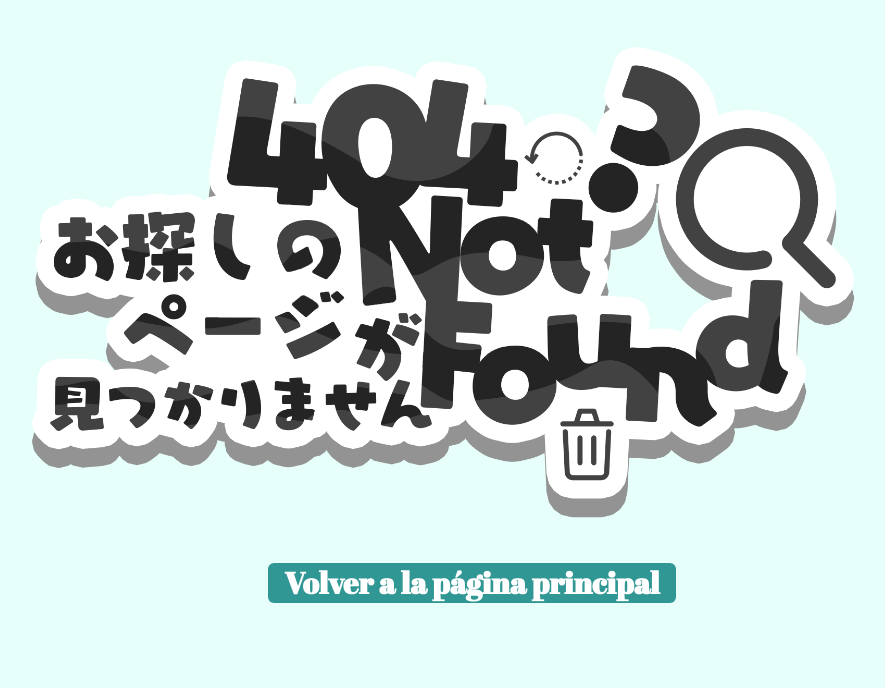
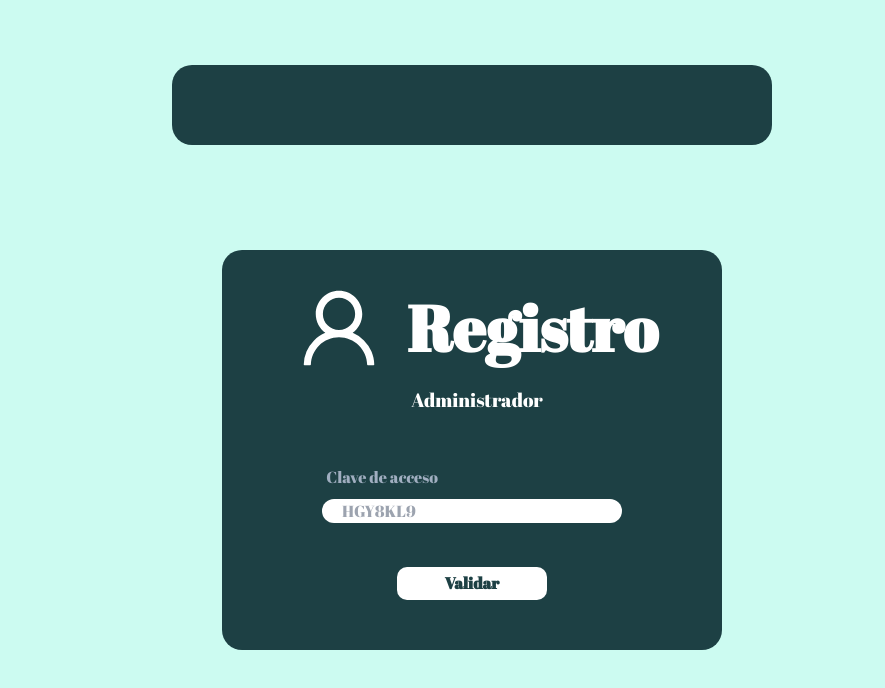
Before and after one commit to TairuOrg/client, a Next.js app: page /sign-up in a window 1280 px wide. Before the commit this address had no page. Shown: the top 688 px of the page, without its empty margins (168-1053 px from the left). Built offline with nearby package versions, Linux system fonts and the light colour scheme.

Commit message:
signup view step1 partially

```diff
--- a/package.json
+++ b/package.json
@@ -31,13 +31,13 @@
     "zustand": "^4.5.2"
   },
   "devDependencies": {
-    "@types/node": "^20",
-    "@types/react": "^18",
+    "@types/node": "20.13.0",
+    "@types/react": "18.3.3",
     "@types/react-dom": "^18",
     "eslint": "^8",
     "eslint-config-next": "14.2.3",
     "postcss": "^8",
     "tailwindcss": "^3.4.1",
-    "typescript": "^5"
+    "typescript": "5.4.5"
   }
 }
--- /dev/null
+++ b/src/app/sign-up/page.tsx
@@ -0,0 +1,9 @@
+import Step1 from "@/components/sign-up/admin/step1"
+
+export default function AdminSignup() {
+  return (
+    <>
+    <Step1/>
+    </>
+  );
+}
--- /dev/null
+++ b/src/components/sign-up/admin/step1.tsx
@@ -0,0 +1,24 @@
+import React from 'react';
+import styles from "@/styles/signup.module.css";
+import { AiOutlineUser } from "react-icons/ai";
+
+export default function Step1(){
+
+    return(
+        <div className="flex flex-col items-center justify-center min-h-screen bg-teal-100">
+         <div className={styles.stepperContainer}>
+          <section className={styles.secondContainer}>
+              <h1 className={styles.title}>
+                <AiOutlineUser className={styles.icon}/> Registro
+              </h1>
+              <h2 className={styles.subtitle}>Administrador</h2>
+              <label className={styles.label}>Clave de acceso</label>
+              <input type="text" className={styles.input} placeholder="HGY8KL9"/>
+              <button className={styles.button}>Validar</button>
+            </section>
+          </div>
+        </div>
+
+    );
+
+}
--- a/src/middleware.ts
+++ b/src/middleware.ts
@@ -11,7 +11,7 @@ const routes = {
     "/admin/stock",
   ],
   cashier: ["/cashier", "/cashier/dashboard", "/cashier/settings"],
-  public: ["/login", "/about-us", "/unauthorized", "/", '/testing'],
+  public: ["/login", "/about-us", "/unauthorized", "/", '/testing',"/sign-up"],
 };
 
 export default async function handler(req: NextRequest) {
--- /dev/null
+++ b/src/styles/signup.module.css
@@ -0,0 +1,103 @@
+
+.stepperContainer {
+  z-index: 5;
+  position: fixed;
+  top: 50px;
+  left: 0;
+  right: 0;
+  margin: auto;
+  margin-top: 15px;
+  background-color: #1D4044;
+  display: flex;
+  flex-direction: column;
+  padding: 2rem;
+  width: 600px;
+  max-width: 100%;
+  border-radius: 20px;
+  height: 80px;
+  align-items: center;
+  justify-content: center;
+}
+
+.secondContainer {
+  z-index: 5;
+  position: fixed;
+  top: 250px;
+  left: 0;
+  right: 0;
+  margin: auto;
+  background-color: #1D4044;
+  display: flex;
+  flex-direction: column;
+  padding: 2rem;
+  width: 500px;
+  max-width: 100%;
+  border-radius: 20px;
+  height: 400px;
+  align-items: center;
+  justify-content: center;
+
+}
+.title {
+  font-size:  4rem;
+  font-weight: bold;
+  color: #ffffff;
+  margin-top: 20;
+  text-align: right;
+  margin-top: -20px;
+  padding-left: 5px;
+  display: flex;
+  align-items: center;
+}
+
+.subtitle {
+  font-size: larger;
+  color: #ffffff;
+  margin-top: 20;
+  text-align: right;
+  margin-top: 10px;
+  padding-left: 10px;
+}
+
+.input{
+  display: flex;
+  flex-direction: column;
+  width: 300px;
+  margin-bottom: 1.5rem;
+  border-radius: 20px;
+  margin-top: 10px;
+  padding-left: 20px;/*placeholder del inputt*/
+}
+
+.label {
+  font-size: 1rem;
+  color: #A0AEC0;
+  margin-right: 180px;
+  margin-top: 50px;
+
+}
+
+.button {
+  width: 150px;
+  height: 10%;
+  margin-top: 20px;
+  font-size: medium;
+  font-weight: bold;
+  color: #1D4044;
+  background-color: #ffffff;
+  border-radius: 10px;
+  border: none;
+  cursor: pointer;
+  transition: background-color 0.3s ease-in-out;
+}
+
+.button:hover {
+  background-color: #4FD1C5;
+}
+
+.icon {
+  font-size: 6rem;
+  margin-right: 20px;
+  color: #ffffff;
+
+}
```
Also changed, not shown: 1 other file (tests, documents, lock files or other folders).
